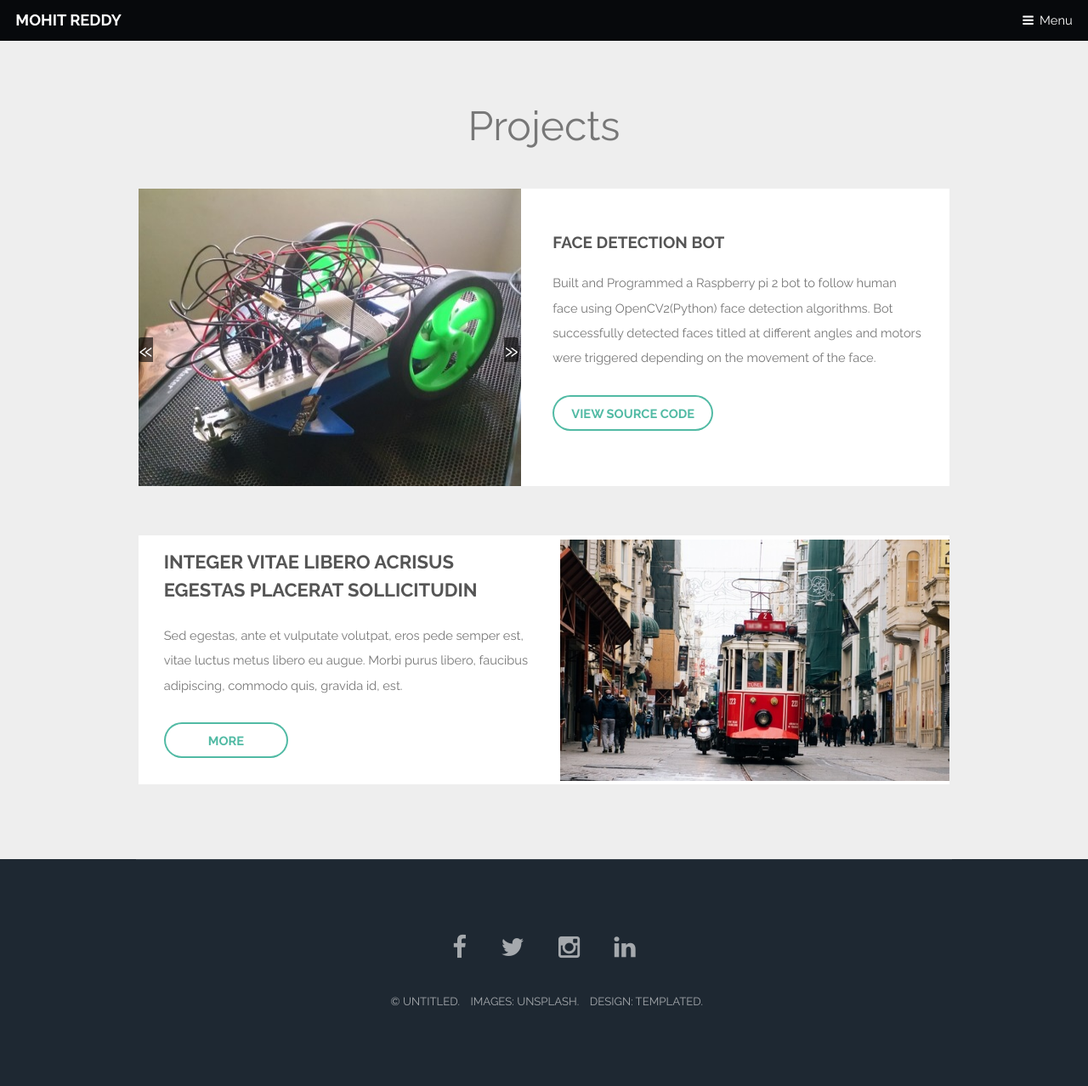
After one commit to mohitreddy1996/Personal-Website, a Django app: template templates/projects.html in a window 1280 px wide. The commit adds this page. Shown: the whole page at 85% size. Run offline with Django 3.2, Linux system fonts and the light colour scheme; the template is opened without the code that fills it, so the values that code supplies are empty.

Commit message:
Projects section started

```diff
--- a/mysite/views.py
+++ b/mysite/views.py
@@ -16,7 +16,7 @@ def error_message(request):
 
 
 def projects_view(request):
-    return render(request, 'generic.html', {})
+    return render(request, 'projects.html', {})
 
 
 def experience_view(request):
--- a/static/assets/css/slideshow.css
+++ b/static/assets/css/slideshow.css
@@ -1,28 +1,17 @@
 .diy-slideshow{
+  margin-left: 0px;
   position: relative;
-  display: block;
   overflow: hidden;
 }
 figure{
+  margin-left: 0px;
   position: absolute;
   opacity: 0;
   transition: 1s opacity;
-}
-figcaption{
-  position: absolute;
-  font-family: sans-serif;
-  font-size: .8em;
-  bottom: .75em;
-  right: .35em;
-  padding: .25em;
-  color: #fff;
-  background: rgba(0,0,0, .25);
-  border-radius: 2px;
-}
-figcaption a{
-  color: #fff;
+
 }
 figure.show{
+  margin-left: 0px;
   opacity: 1;
   position: static;
   transition: 1s opacity;
@@ -34,8 +23,7 @@ figure.show{
   top: 50%;
   z-index: 1;
   font-size: 2em;
-  margin-top: -.75em;
-  opacity: .3;
+  opacity: 1.0;
   user-select: none;
 }
 .next:hover, .prev:hover{
@@ -43,18 +31,12 @@ figure.show{
   opacity: 1;
 }
 .next{
-  right: 0;
-  padding: 10px 5px 15px 10px;
+  left: 430px;
+  border-top-right-radius: 3px;
+  border-bottom-right-radius: 3px;
+}
+.prev{
+  left: 0px;
   border-top-left-radius: 3px;
   border-bottom-left-radius: 3px;
 }
-.prev{
-  left: 0;
-  padding: 10px 10px 15px 5px;
-  border-top-right-radius: 3px;
-  border-bottom-right-radius: 3px;
-}
-p{
-  margin: 10px 20px;
-  color: #fff;
-}
--- a/static/assets/js/slideshow.js
+++ b/static/assets/js/slideshow.js
@@ -18,6 +18,11 @@ var showCurrent = function(){
   $items[itemToShow].classList.add('show');
 };
 
+setInterval(function(){
+    counter++;
+    showCurrent();
+}, 5000);
+
 // add click events to prev & next buttons
 document.querySelector('.next').addEventListener('click', function() {
      counter++;
--- /dev/null
+++ b/templates/projects.html
@@ -0,0 +1,115 @@
+<!DOCTYPE HTML>
+<html>
+	<head>
+		{% load staticfiles %}
+		<title>Projects</title>
+        <link rel="icon" href="{% static 'images/title_image_48x48.jpg' %}">
+		<meta charset="utf-8" />
+		<meta name="viewport" content="width=device-width, initial-scale=1" />
+		<!--[if lte IE 8]><script src="{% static 'assets/js/ie/html5shiv.js' %}"></script><![endif]-->
+		<link rel="stylesheet" href="{% static 'assets/css/main.css' %}" />
+        <link rel="stylesheet" href="{% static 'assets/css/slideshow.css' %}" />
+		<!--[if lte IE 8]><link rel="stylesheet" href="{% static 'assets/css/ie8.css' %}" /><![endif]-->
+		<!--[if lte IE 9]><link rel="stylesheet" href="{% static 'assets/css/ie9.css' %}" /><![endif]-->
+	</head>
+	<body>
+
+		<!-- Header -->
+			<header id="header">
+				<h1><a href="/">Mohit Reddy</a></h1>
+				<a href="#nav">Menu</a>
+			</header>
+
+		<!-- Nav -->
+			<nav id="nav">
+				<ul class="links">
+					<li><a href="/">Home</a></li>
+					<li><a href="/projects/">Projects</a></li>
+					<li><a href="/experience/">Experience</a></li>
+					<li><a href="/academics/">Academics</a></li>
+					<li><a href="https://drive.google.com/file/d/0B8c0Bnt30GX0RC1BQm5YTURBVTQ/view?usp=sharing" target="_blank">Resume</a></li>
+					<li><a href="/contact_me/">Contact Me</a></li>
+				</ul>
+			</nav>
+
+        <section id="one" class="wrapper style1">
+            <div class="inner">
+                <header class="major special">
+                    <div class="heading_class">Projects</div>
+                </header>
+                <article class="feature left">
+                    <span class="image">
+                        <div class="diy-slideshow">
+                            <figure class="show">
+                                <img src="{% static 'images/project1.jpg' %}" height="350px" width="450px">
+                            </figure>
+                            <figure>
+                                <img src="{% static 'images/project1_2.png' %}" height="350px" width="450px">
+                            </figure>
+							<figure>
+                                <img src="{% static 'images/project1_3.png' %}" height="350px" width="450px">
+                            </figure>
+                            <span class="prev">&laquo;</span>
+                            <span class="next">&raquo;</span>
+                        </div>
+                    </span>
+                    <div class="content">
+                        <h3>Face Detection Bot</h3>
+                        <p> Built and Programmed a Raspberry pi 2 bot to follow human face using OpenCV2(Python) face detection algorithms. Bot successfully detected faces titled at different angles and motors were triggered depending on the movement of the face.</p>
+                        <ul class="actions">
+                            <li>
+                                <a href="https://github.com/mohitreddy1996/FaceDetectionBot" class="button alt" target="_blank">View source code</a>
+                            </li>
+                        </ul>
+                    </div>
+                </article>
+                <article class="feature right">
+                    <span class="image"><img src="{% static 'images/pic02.jpg' %}" alt="" /></span>
+                    <div class="content">
+                        <h2>Integer vitae libero acrisus egestas placerat  sollicitudin</h2>
+                        <p>Sed egestas, ante et vulputate volutpat, eros pede semper est, vitae luctus metus libero eu augue. Morbi purus libero, faucibus adipiscing, commodo quis, gravida id, est.</p>
+                        <ul class="actions">
+                            <li>
+                                <a href="#" class="button alt">More</a>
+                            </li>
+                        </ul>
+                    </div>
+                </article>
+            </div>
+        </section>
+
+		<!-- Footer -->
+			<footer id="footer">
+				<div class="inner">
+					<ul class="icons">
+						<li><a href="#" class="icon fa-facebook">
+							<span class="label">Facebook</span>
+						</a></li>
+						<li><a href="#" class="icon fa-twitter">
+							<span class="label">Twitter</span>
+						</a></li>
+						<li><a href="#" class="icon fa-instagram">
+							<span class="label">Instagram</span>
+						</a></li>
+						<li><a href="#" class="icon fa-linkedin">
+							<span class="label">LinkedIn</span>
+						</a></li>
+					</ul>
+					<ul class="copyright">
+						<li>&copy; Untitled.</li>
+						<li>Images: <a href="http://unsplash.com">Unsplash</a>.</li>
+						<li>Design: <a href="http://templated.co">TEMPLATED</a>.</li>
+					</ul>
+				</div>
+			</footer>
+
+		<!-- Scripts -->
+			<script src="{% static 'assets/js/jquery.min.js' %}"></script>
+			<script src="{% static 'assets/js/skel.min.js' %}"></script>
+			<script src="{% static 'assets/js/util.js' %}"></script>
+			<!--[if lte IE 8]><script src="{% static 'assets/js/ie/respond.min.js' %}"></script><![endif]-->
+			<script src="{% static 'assets/js/main.js' %}"></script>
+            <script src="{% static 'assets/js/slideshow.js' %}"></script>
+
+	</body>
+</html>
```
Also changed, not shown: static/assets/css/projectAnimation.css (deleted, +0 -190 lines), templates/slideshow.html (deleted, +0 -45 lines), static/images/project1.jpg (added), static/images/project1_2.png (added), static/images/project1_3.png (added).
